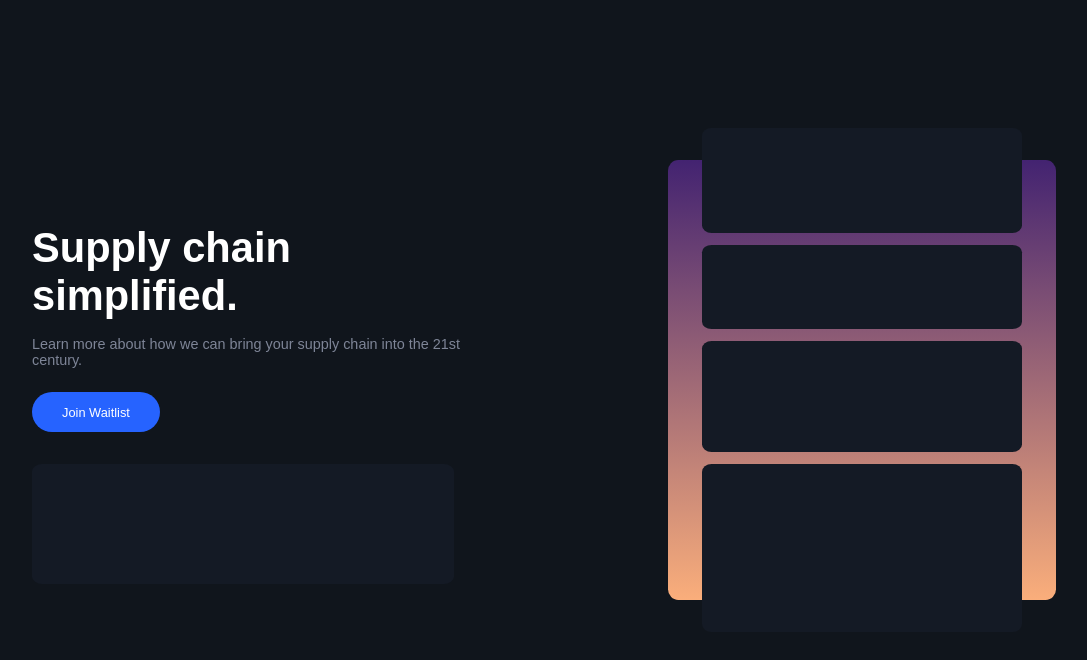
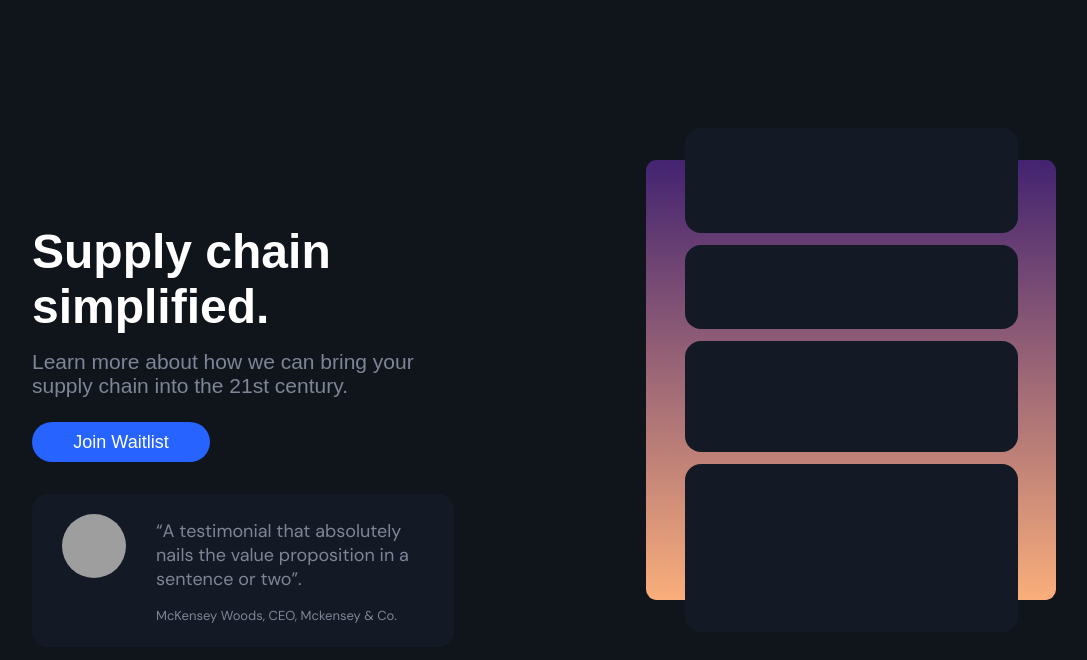
Before and after one commit to rayanwaked/procure-project, a React (Create React App) app: page / in a window 1280 px wide. Shown: the top 660 px of the page, without its empty margins (96-1183 px from the left). Built offline with nearby package versions, Linux system fonts and the light colour scheme; grey boxes are pictures that could not be loaded.

Commit message:
Testamonial completed for both desktop and mobile. Removed dynamic sizing for text and button elements.

```diff
--- a/public/index.html
+++ b/public/index.html
@@ -3,16 +3,26 @@
 <head>
     <meta charset="utf-8" />
     <meta
+            content="width=device-width, initial-scale=1, shrink-to-fit=no"
             name="viewport"
-      content="width=device-width, initial-scale=1, shrink-to-fit=no"
     />
-    <meta name="theme-color" content="#000000" />
+    <meta content="#000000"
+          name="theme-color" />
     <!--
       manifest.json provides metadata used when your web app is added to the
       homescreen on Android. See https://developers.google.com/web/fundamentals/engage-and-retain/web-app-manifest/
     -->
-    <link rel="manifest" href="%PUBLIC_URL%/manifest.json" />
-    <link rel="shortcut icon" href="%PUBLIC_URL%/favicon.ico" />
+    <link href="%PUBLIC_URL%/manifest.json"
+          rel="manifest" />
+    <link href="%PUBLIC_URL%/favicon.ico"
+          rel="shortcut icon" />
+    <link href="https://fonts.googleapis.com"
+          rel="preconnect">
+    <link crossorigin
+          href="https://fonts.gstatic.com"
+          rel="preconnect">
+    <link href="https://fonts.googleapis.com/css2?family=DM+Sans:ital,wght@0,400;0,500;0,700;1,400;1,500;1,700&display=swap"
+          rel="stylesheet">
     <!--
       Notice the use of %PUBLIC_URL% in the tags above.
       It will be replaced with the URL of the `public` folder during the build.
--- a/src/components/landing/landing.css
+++ b/src/components/landing/landing.css
@@ -1,3 +1,5 @@
+@import url('https://fonts.googleapis.com/css2?family=DM+Sans:ital,wght@0,400;0,500;0,700;1,400;1,500;1,700&display=swap');
+
 body {
     background: #10151C
 }
@@ -26,13 +28,13 @@ body {
 .LandingHeader {
     color: white;
     margin: 18vh 0 0 0;
-    font-size: calc(100% + 2vw);
+    font-size: 48px;
 }
 
 .LandingText {
     color: #7E8597;
     margin-top: 2vh;
-    font-size: calc(10% + 1vw);
+    font-size: 21px;
 }
 
 /* Landing Buttons */
@@ -48,7 +50,7 @@ body {
 .LandingPrimaryButton {
     /* Shape */
     height: 5vh;
-    width: 10vw;
+    width: 178px;
     border-radius: calc(.5% + 10vw);
     border-width: 0;
 
@@ -63,7 +65,7 @@ body {
 
 .LandingPrimaryButtonText {
     color: white;
-    font-size: 1vw;
+    font-size: 18px;
 }
 
 .LandingSecondaryButton {
@@ -93,9 +95,25 @@ body {
     margin-top: 4vh;
 
     width: 33vw;
-    height: 15vh;
+    min-height: 139px;
+    max-height: 400px;
     background: #141A25;
-    border-radius: calc(1% + .5vw);
+    border-radius: 16px;
+}
+
+.LandingTestamonialContent {
+    display: flex;
+}
+
+.LandingTestamonialText {
+    margin-top: 25px;
+    margin-left: 30px;
+    margin-right: 30px;
+
+    color: #7E8597;
+    font-size: 18px;
+    font-family: 'DM Sans', sans-serif;
+
 }
 
 /* Hero Image */
@@ -106,7 +124,7 @@ body {
 .HeroBackdrop {
     margin-top: 10vh;
 
-    width: 35vw;
+    width: 400vw;
     height: 55vh;
     background: linear-gradient(180deg, #432371 0%, #FAAE7B 100%);
     border-radius: calc(1% + .5vw);
@@ -121,8 +139,8 @@ body {
 }
 
 .HeroBackdropContent {
-    width: 25vw;
+    width: 26vw;
     height: 15vh;
     background: #141A25;
-    border-radius: calc(1% + .5vw);
+    border-radius: 16px;
 }
--- a/src/components/landing/landing.tsx
+++ b/src/components/landing/landing.tsx
@@ -28,7 +28,36 @@ export default function Landing() {
                         </button>
                     </div>
 
-                    <div className="LandingTestamonial"></div>
+                    <div className="LandingTestamonial">
+                        <div className="LandingTestamonialContent">
+
+                            <div>
+                                <img src="https://images.unsplash.com/photo-1534528741775-53994a69daeb?ixlib=rb-1.2.1&ixid=MnwxMjA3fDB8MHxwaG90by1wYWdlfHx8fGVufDB8fHx8&auto=format&fit=crop&w=1528&q=80"
+                                     style={{
+                                         width: "8vh",
+                                         height: "8vh",
+                                         borderRadius: "100%",
+                                         objectFit: "cover",
+                                         marginTop: "20px",
+                                         marginLeft: "30px"
+                                     }} />
+                            </div>
+
+                            <div style={{display: "grid"}}>
+                                <p className="LandingTestamonialText">
+                                    “A testimonial that absolutely nails the value
+                                    proposition in a sentence or two”. </p>
+                                <p className="LandingTestamonialText"
+                                   style={{
+                                       fontSize: "13px",
+                                       marginTop: "-2px",
+                                       paddingBottom: "10px"
+                                   }}>
+                                    McKensey Woods, CEO, Mckensey & Co.</p>
+                            </div>
+
+                        </div>
+                    </div>
 
                 </div>
 
--- a/src/components/landing/mobilelanding.css
+++ b/src/components/landing/mobilelanding.css
@@ -1,4 +1,4 @@
-@media (max-width: 480px) {
+@media (max-width: 1000px) {
 
     .Landing {
         margin: 0 6vw 0 6vw;
@@ -52,12 +52,11 @@
 
     .HeroBackdrop {
         width: 100%;
-        height: 60vh;
+        height: 40vh;
     }
 
     .HeroBackdropContent {
         width: 85%;
         background: #141A25;
-        border-radius: calc(1% + .5vw);
     }
 }
```
Lines whose indentation alone changed are shown as unchanged.
